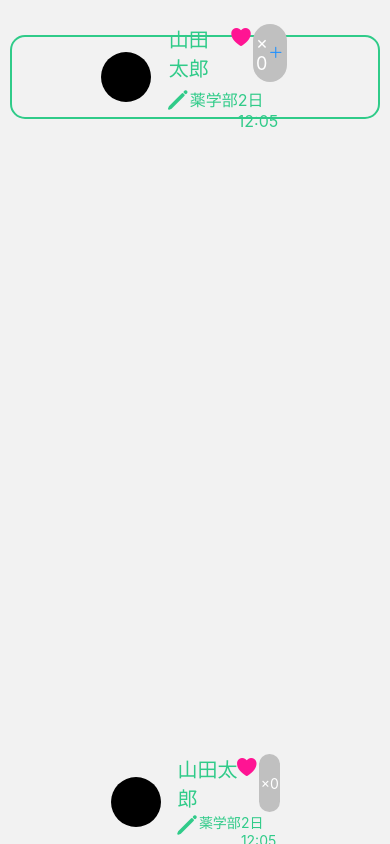
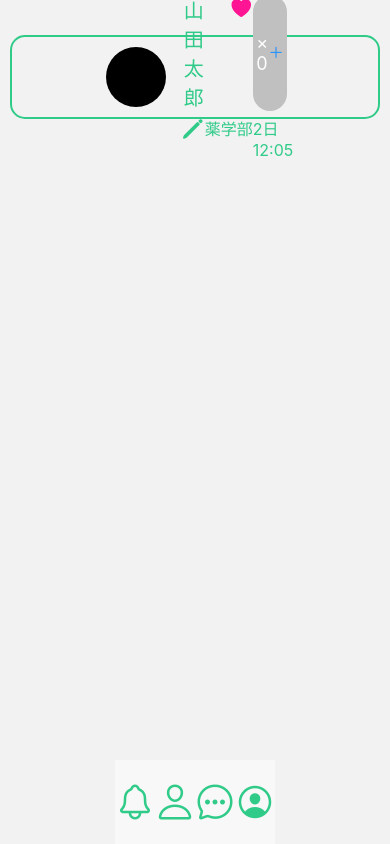
Before and after one commit to show-creater/ritsu-match, a React Native app in the folder frontend/: screen /Home in a window 390 px wide. Built offline with nearby package versions, Linux system fonts and the light colour scheme.

Commit message:
フッター完成

```diff
--- a/frontend/App.js
+++ b/frontend/App.js
@@ -9,7 +9,10 @@ const Stack = createNativeStackNavigator();
 export default function App() {
   return (
     <NavigationContainer>
-      <Stack.Navigator initialRouteName="Home">
+      <Stack.Navigator initialRouteName="Home"
+        screenOptions={{
+          cardStyle: { backgroundColor: 'white' },
+        }}>
         <Stack.Screen
           name="HomeView"
           component={Home}
--- a/frontend/src/component/footer/HomeFooter.tsx
+++ b/frontend/src/component/footer/HomeFooter.tsx
@@ -1,74 +1,39 @@
 import React from 'react';
-import { Text, View, StyleSheet } from 'react-native';
+import { Text, View, StyleSheet, TouchableOpacity } from 'react-native';
 import { Ionicons } from '@expo/vector-icons';
 
-const HomeFooter = () => {
+const HomeFooter = ({navigation}) => {
     const a=0;
     const styles=StyleSheet.create({
-        header: {
+        footer: {
             flexDirection: 'row',
-            margin: 10,
+            justifyContent: 'center',
+            alignItems: 'center',
+            backgroundColor: '#F8F8F8',
+            height: '100%'
+        },
+        icon: {
+            width: '25%',
             height: '100%',
+            justifyContent: 'center',
             alignItems: 'center',
         },
-        icon: {
-            backgroundColor: 'black',
-            borderRadius: 100,
-            height: 50,
-            width: 50,
-            marginLeft: 20,
-            marginRight: 10
-        },
-        informations:{
-            flexDirection: 'column',
-        },
-        NameHeart: {
-            flexDirection: 'row',
-            justifyContent: 'space-between',
-            width: '85%',
-            paddingLeft: '5%',
-
-        },
-        heart: {
-            flexDirection: 'row',
-            justifyContent: 'flex-end'
-        },
-        heartCount: {
-            backgroundColor: 'silver',
-            width: '50%',
-            borderRadius: 20,
-            justifyContent: 'center'
-        },
-        FucilityDate: {
-            flexDirection: 'row',
-            justifyContent: 'space-between',
-            width: '80%',
-            paddingLeft: '3%'
-        }
 
     });
     return (
-        <View style={styles.header}>
-            <View style={styles.icon}></View>
-            <View style={styles.informations}>
-                <View style={styles.NameHeart}>
-                    <Text style={{fontSize: 20, color: '#30CB89'}}>{'山田太郎'}</Text>
-                    <View style={styles.heart}>
-                        <Ionicons name="heart" size={24} color="deeppink" />
-                        <View style={styles.heartCount}>
-                            <Text style={{paddingLeft: '10%', color: 'white'}}>{`×${a}`}</Text>
-                        </View>
-                    </View>
-                </View>
-                <View style={styles.FucilityDate}>
-                    <View style={{flexDirection: 'row'}}>
-                        <Ionicons name="pencil" size={24} color= '#30CB89' />
-                        <Text style={{color: '#30CB89'}}>{'薬学部'}</Text>
-                    </View>
-
-                    <Text style={{color: '#30CB89'}}>{'2日 12:05'}</Text>
-                </View>
-            </View>
+        <View style={styles.footer}>
+            <TouchableOpacity style={styles.icon} onPress={()=>{navigation.navigate('Home')}}>
+                <Ionicons name="notifications-outline" size={40} color='#30CB89' />
+            </TouchableOpacity>
+            <TouchableOpacity style={styles.icon} onPress={()=>{navigation.navigate('Friends')}}>
+                <Ionicons name="person-outline" size={40} color='#30CB89' />
+            </TouchableOpacity>
+            <TouchableOpacity style={styles.icon} onPress={()=>{navigation.navigate('Talk')}}>
+                <Ionicons name="chatbubble-ellipses-outline" size={40} color='#30CB89' />
+            </TouchableOpacity>
+            <TouchableOpacity style={styles.icon} onPress={()=>{navigation.navigate('MyPage')}}>
+            <Ionicons name="person-circle-outline" size={40} color='#30CB89' />
+            </TouchableOpacity>
         </View>
     )
 };
--- a/frontend/src/view/Home/HomeView.tsx
+++ b/frontend/src/view/Home/HomeView.tsx
@@ -1,10 +1,10 @@
 import React from 'react';
-import { Text, View, StyleSheet } from 'react-native';
+import { Text, View, StyleSheet, ScrollView } from 'react-native';
 import { Ionicons } from '@expo/vector-icons';
 import HomeFooter from '../../component/footer/HomeFooter';
 import { AntDesign } from '@expo/vector-icons';
 
-const HomeView = () => {
+const HomeView = ({navigation}) => {
     const a=0;
     const styles=StyleSheet.create({
         header: {
@@ -23,9 +23,9 @@ const HomeView = () => {
         icon: {
             backgroundColor: 'black',
             borderRadius: 100,
-            height: 50,
-            width: 50,
-            marginLeft: 20,
+            height: 60,
+            width: 60,
+            marginLeft: 40,
             marginRight: 10
         },
         informations:{
@@ -34,7 +34,7 @@ const HomeView = () => {
         NameHeart: {
             flexDirection: 'row',
             justifyContent: 'space-between',
-            width: '85%',
+            width: '75%',
             paddingLeft: '5%',
             paddingBottom: 5
 
@@ -55,20 +55,25 @@ const HomeView = () => {
         FucilityDate: {
             flexDirection: 'row',
             justifyContent: 'space-between',
-            width: '80%',
+            width: '70%',
             paddingLeft: '3%'
+        },
+        body: {
+
         },
         footer: {
             position: 'absolute',
             bottom: 0,
             height: '10%',
             justifyContent: 'center',
-            alignItems: 'center'
+            alignItems: 'center',
+            // paddingLeft: '10%',
+            width: '100%'
         }
 
     });
     return (
-        <View style={{flex: 1, alignItems: 'center'}}>
+        <ScrollView contentContainerStyle={{flex: 1, alignItems: 'center'}}>
             <View style={styles.header}>
                 <View style={styles.icon}></View>
                 <View style={styles.informations}>
@@ -91,12 +96,13 @@ const HomeView = () => {
                     </View>
                 </View>
             </View>
-            <View>
+            <View style={styles.body}>
+
             </View>
             <View style={styles.footer}>
-                <HomeFooter/>
+                <HomeFooter navigation={navigation}/>
             </View>
-        </View>
+        </ScrollView>
     )
 };
 export default HomeView;
```
